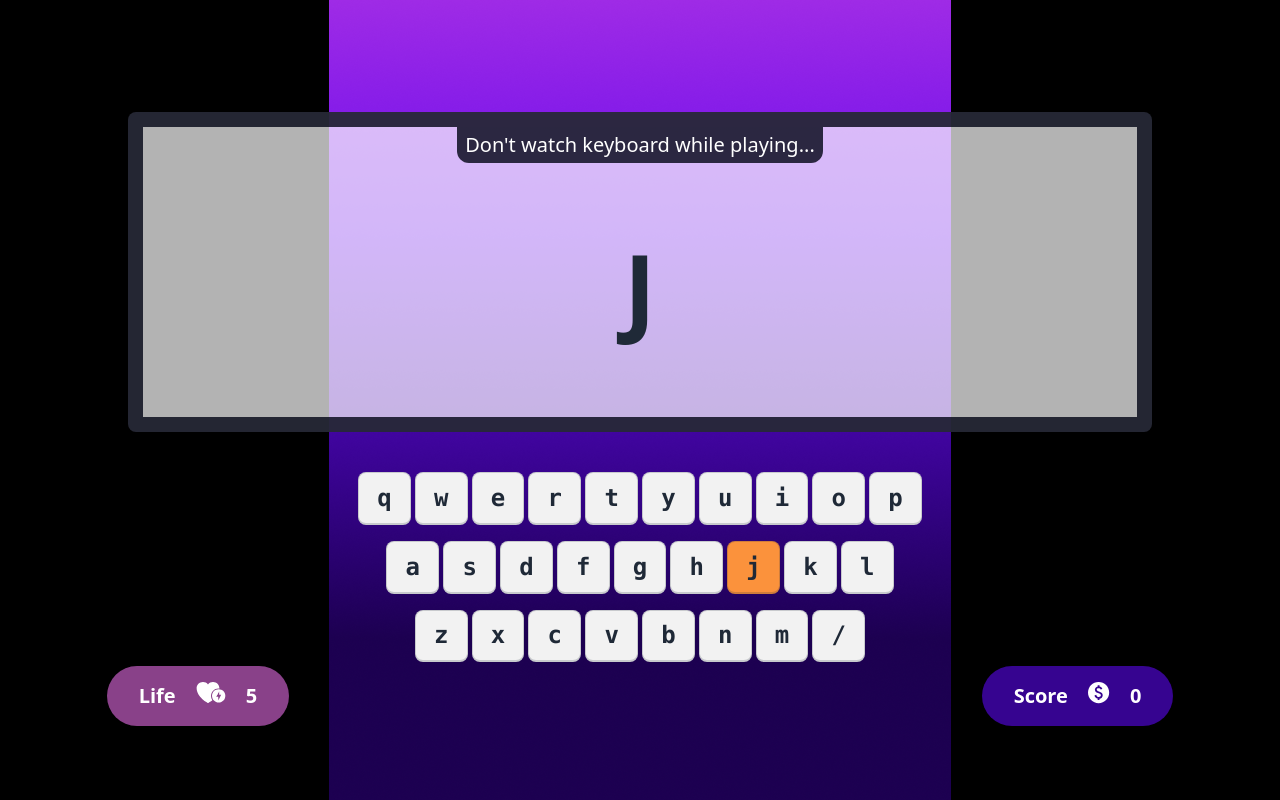
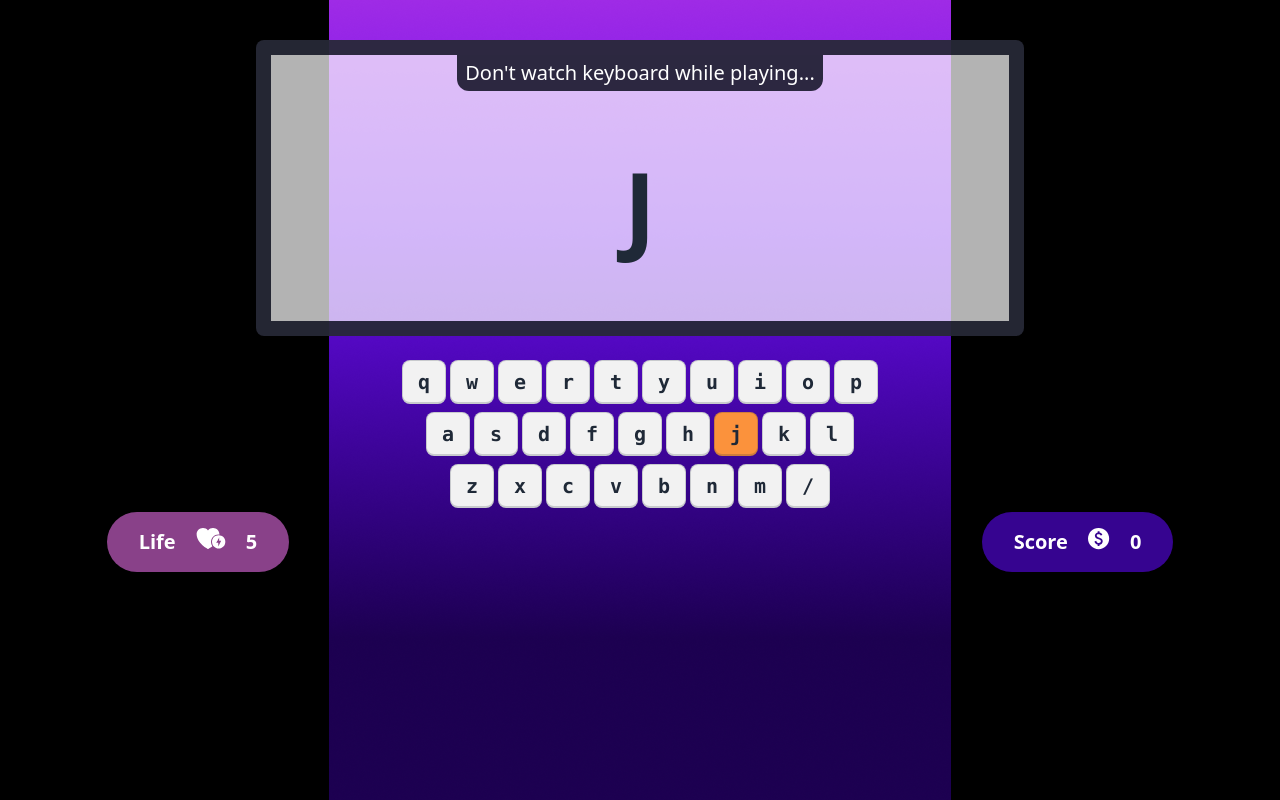
Before and after one commit to sagorcnits/typing-Game, a plain HTML site: page index.html in a window 1280 px wide. Both pictures are taken after a click on the button "Play Now". Drawn offline with nearby package versions, Linux system fonts and the light colour scheme.

Commit message:
screen issue solve

```diff
--- a/index.html
+++ b/index.html
@@ -25,7 +25,7 @@
       <!-- play section started  -->
       <section id="play" class="flex  justify-center items-center min-h-screen">
         <div class="text-center">
-          <h1 class="text-[150px] anton text-white">ALPHABET CLASH</h1>
+          <h1 class="text-[100px] anton text-white">ALPHABET CLASH</h1>
           <p class="text-white text-2xl">
             Unleash Your Keyboard Kung Fu : Press “Enter” to Play
           </p>
@@ -38,9 +38,9 @@
       </section>
       <!-- typing section stated  -->
       <section id="typing" class="min-h-screen hidden">
-        <div class="pt-28">
+        <div class="pt-10">
           <div
-            class="artboard artboard-horizontal phone-6 bg-[#FFFFFFB3] mx-auto border-[15px] rounded-lg border-solid border-[#010313CC] text-center"
+            class="artboard artboard-horizontal w-[60%] bg-[#FFFFFFB3] mx-auto border-[15px] rounded-lg border-solid border-[#010313CC] text-center"
           >
             <p
               class="inline-block bg-[#010313CC] text-white py-1 px-2 rounded-b-xl text-xl"
@@ -48,43 +48,43 @@
               Don't watch keyboard while playing...
             </p>
             <div id="display"
-              class="h-[250px] text-8xl font-bold flex justify-center items-center uppercase"
+              class="h-[230px] text-8xl font-bold flex justify-center items-center uppercase"
             >
 
             </div>
           </div>
-          <div class="flex justify-center gap-1 my-1 w-full mt-10 ">
-            <kbd id="q" class="kbd text-2xl font-bold">q</kbd>
-            <kbd id="w" class="kbd text-2xl font-bold">w</kbd>
-            <kbd id="e" class="kbd text-2xl font-bold">e</kbd>
-            <kbd id="r" class="kbd text-2xl font-bold">r</kbd>
-            <kbd id="t" class="kbd text-2xl font-bold">t</kbd>
-            <kbd id="y" class="kbd text-2xl font-bold">y</kbd>
-            <kbd id="u" class="kbd text-2xl font-bold">u</kbd>
-            <kbd id="i" class="kbd text-2xl font-bold">i</kbd>
-            <kbd id="o" class="kbd text-2xl font-bold">o</kbd>
-            <kbd id="p" class="kbd text-2xl font-bold">p</kbd>
+          <div class="flex justify-center gap-1 my-1 w-full mt-6 ">
+            <kbd id="q" class="kbd text-xl font-bold">q</kbd>
+            <kbd id="w" class="kbd text-xl font-bold">w</kbd>
+            <kbd id="e" class="kbd text-xl font-bold">e</kbd>
+            <kbd id="r" class="kbd text-xl font-bold">r</kbd>
+            <kbd id="t" class="kbd text-xl font-bold">t</kbd>
+            <kbd id="y" class="kbd text-xl font-bold">y</kbd>
+            <kbd id="u" class="kbd text-xl font-bold">u</kbd>
+            <kbd id="i" class="kbd text-xl font-bold">i</kbd>
+            <kbd id="o" class="kbd text-xl font-bold">o</kbd>
+            <kbd id="p" class="kbd text-xl font-bold">p</kbd>
           </div>
-          <div class="flex justify-center gap-1 my-1 w-full mt-4">
-            <kbd id="a" class="kbd text-2xl font-bold">a</kbd>
-            <kbd id="s" class="kbd text-2xl font-bold">s</kbd>
-            <kbd id="d" class="kbd text-2xl font-bold">d</kbd>
-            <kbd id="f" class="kbd text-2xl font-bold">f</kbd>
-            <kbd id="g" class="kbd text-2xl font-bold">g</kbd>
-            <kbd id="h" class="kbd text-2xl font-bold">h</kbd>
-            <kbd id="j" class="kbd text-2xl font-bold">j</kbd>
-            <kbd id="k" class="kbd text-2xl font-bold">k</kbd>
-            <kbd id="l" class="kbd text-2xl font-bold">l</kbd>
+          <div class="flex justify-center gap-1 my-1 w-full mt-2">
+            <kbd id="a" class="kbd text-xl font-bold">a</kbd>
+            <kbd id="s" class="kbd text-xl font-bold">s</kbd>
+            <kbd id="d" class="kbd text-xl font-bold">d</kbd>
+            <kbd id="f" class="kbd text-xl font-bold">f</kbd>
+            <kbd id="g" class="kbd text-xl font-bold">g</kbd>
+            <kbd id="h" class="kbd text-xl font-bold">h</kbd>
+            <kbd id="j" class="kbd text-xl font-bold">j</kbd>
+            <kbd id="k" class="kbd text-xl font-bold">k</kbd>
+            <kbd id="l" class="kbd text-xl font-bold">l</kbd>
           </div>
-          <div class="flex justify-center gap-1 my-1 w-full mt-4">
-            <kbd id="z" class="kbd text-2xl font-bold">z</kbd>
-            <kbd id="x" class="kbd text-2xl font-bold">x</kbd>
-            <kbd id="c" class="kbd text-2xl font-bold">c</kbd>
-            <kbd id="v" class="kbd text-2xl font-bold">v</kbd>
-            <kbd id="b" class="kbd text-2xl font-bold">b</kbd>
-            <kbd id="n" class="kbd text-2xl font-bold">n</kbd>
-            <kbd id="m" class="kbd text-2xl font-bold">m</kbd>
-            <kbd id="/" class="kbd text-2xl font-bold">/</kbd>
+          <div class="flex justify-center gap-1 my-1 w-full mt-2">
+            <kbd id="z" class="kbd text-xl font-bold">z</kbd>
+            <kbd id="x" class="kbd text-xl font-bold">x</kbd>
+            <kbd id="c" class="kbd text-xl font-bold">c</kbd>
+            <kbd id="v" class="kbd text-xl font-bold">v</kbd>
+            <kbd id="b" class="kbd text-xl font-bold">b</kbd>
+            <kbd id="n" class="kbd text-xl font-bold">n</kbd>
+            <kbd id="m" class="kbd text-xl font-bold">m</kbd>
+            <kbd id="/" class="kbd text-xl font-bold">/</kbd>
           </div>
           <div class="flex justify-between w-10/12 mx-auto">
             <button
--- a/scripts/index.js
+++ b/scripts/index.js
@@ -48,7 +48,11 @@ document.addEventListener("keyup", function (event) {
   } else {
     // alphaRandom();
     setTextElement("life", (lifeCount -= 1));
-    if (lifeCount <= 0) {
+
+    // validation tyiping
+
+    if (event.key === "Enter" || event.key === "Escape" || lifeCount <= 0) {
+      playGame();
       removeBgColor(display.innerText.toLowerCase());
       const typingSection = getElementId("typing");
       const gameScore = getElementId("scored");
```
